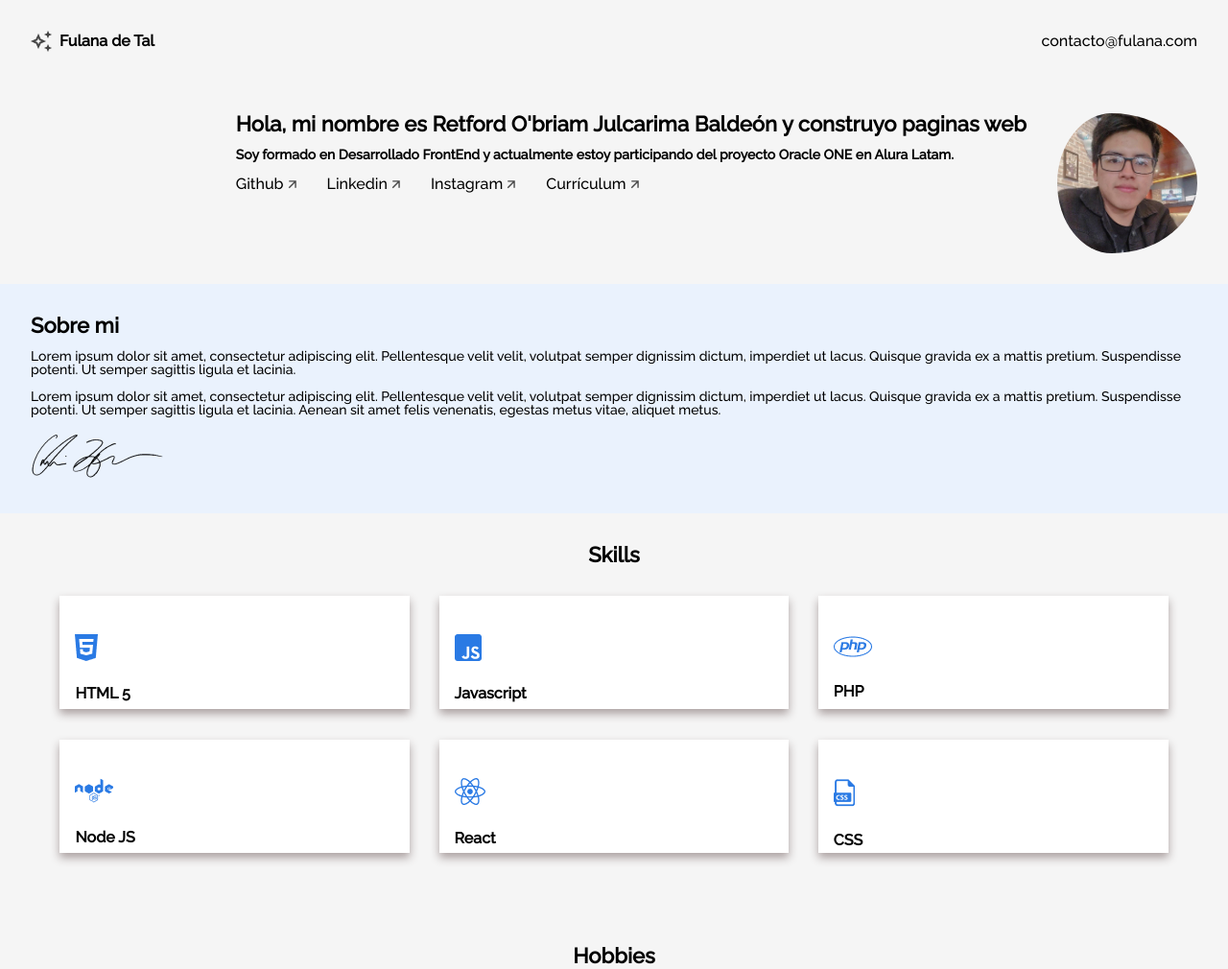
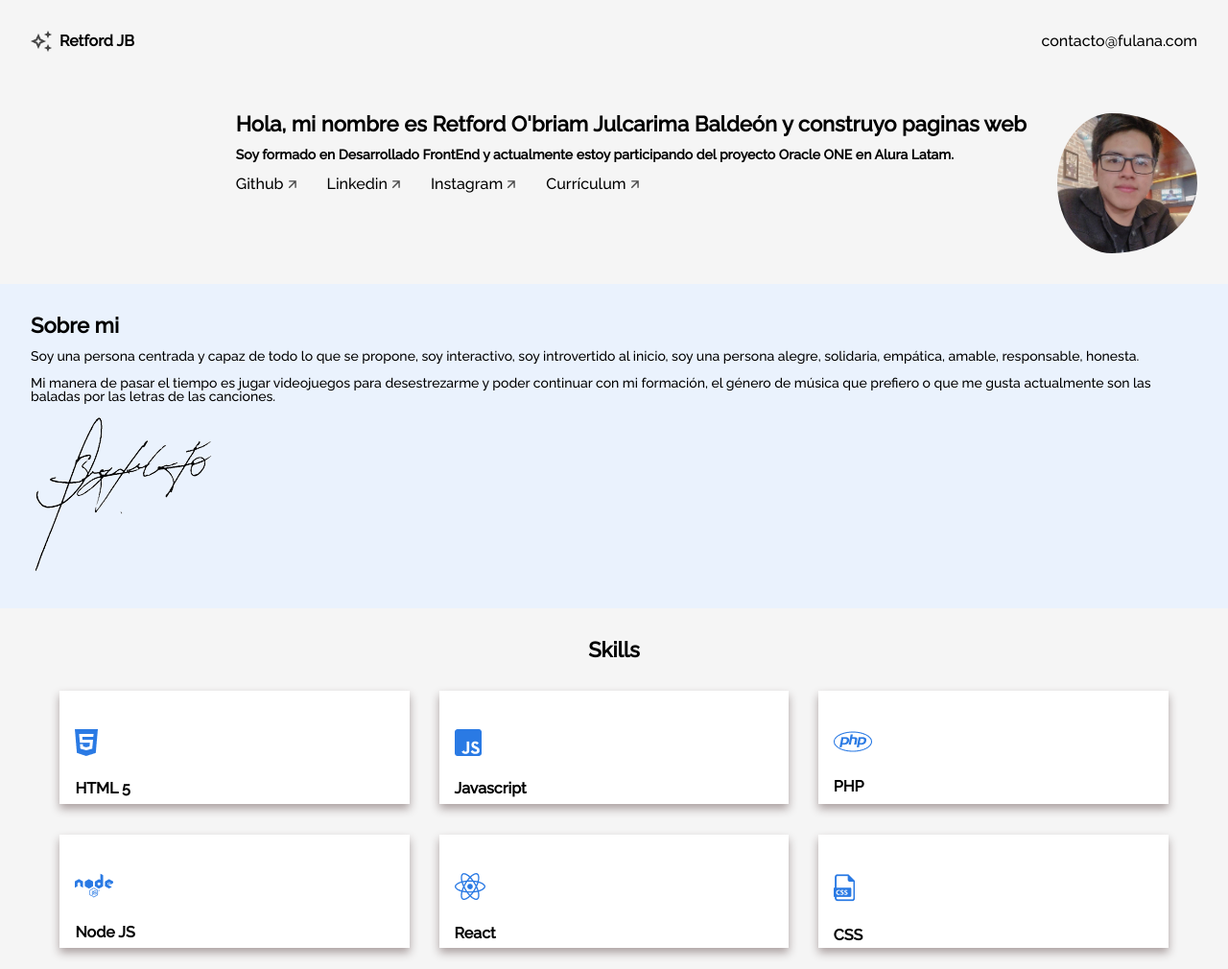
Before and after one commit to Retford/Oracle-Challenge-Portafolio, a plain HTML site: page index.html in a window 1280 px wide. Shown: the top 1010 px of the page at 96% size. Drawn offline with Linux system fonts and the light colour scheme.

Commit message:
finish proyect

```diff
--- a/index.html
+++ b/index.html
@@ -22,7 +22,7 @@
         <section class="menu">
             <header class="menu__header">
                 <img src="assets\vector.png">
-                <h3 class="menu__title">Fulana de Tal</h3>
+                <h3 class="menu__title">Retford JB</h3>
             </header>
             <nav>
                 <ul class="menu__list">
@@ -61,15 +61,10 @@
         <section class="about" id="sobre-mi">
             <div class="about__container">
                 <h3 class="about__title">Sobre mi</h3>
-                <p class="about__paragraph">Lorem ipsum dolor sit amet, consectetur adipiscing elit. Pellentesque velit
-                    velit, volutpat semper dignissim dictum, imperdiet ut lacus. Quisque gravida ex a mattis pretium.
-                    Suspendisse potenti. Ut semper sagittis ligula et lacinia. </p>
-                <p class="about__paragraph">Lorem ipsum dolor sit amet, consectetur adipiscing elit. Pellentesque velit
-                    velit, volutpat semper dignissim dictum, imperdiet ut lacus. Quisque gravida ex a mattis pretium.
-                    Suspendisse potenti. Ut semper sagittis ligula et lacinia. Aenean sit amet felis venenatis, egestas
-                    metus vitae, aliquet metus.</p>
+                <p class="about__paragraph">Soy una persona centrada y capaz de todo lo que se propone, soy interactivo, soy introvertido al inicio, soy una persona alegre, solidaria, empática, amable, responsable, honesta. </p>
+                <p class="about__paragraph">Mi manera de pasar el tiempo es jugar videojuegos para desestrezarme y poder continuar con mi formación, el género de música que prefiero o que me gusta actualmente son las baladas por las letras de las canciones. </p>
                 <!-- Si quieres, pon tú firma acá! -->
-                <img src="assets\signature.png">
+                <img src="assets/firma.png">
             </div>
         </section>
 
@@ -309,8 +304,8 @@
         <!-- Sección de Footer -->
         <section class="footer">
             <div class="footer__rodape">
-                <p>Desarrollado por Fulana de Tal</p>
-                <p>2022</p>
+                <p>Desarrollado por Retford O'briam Julcarima Baldeón</p>
+                <p>2023</p>
             </div>
         </section>
     </div>
```
Also changed, not shown: assets/firma.png (added).
